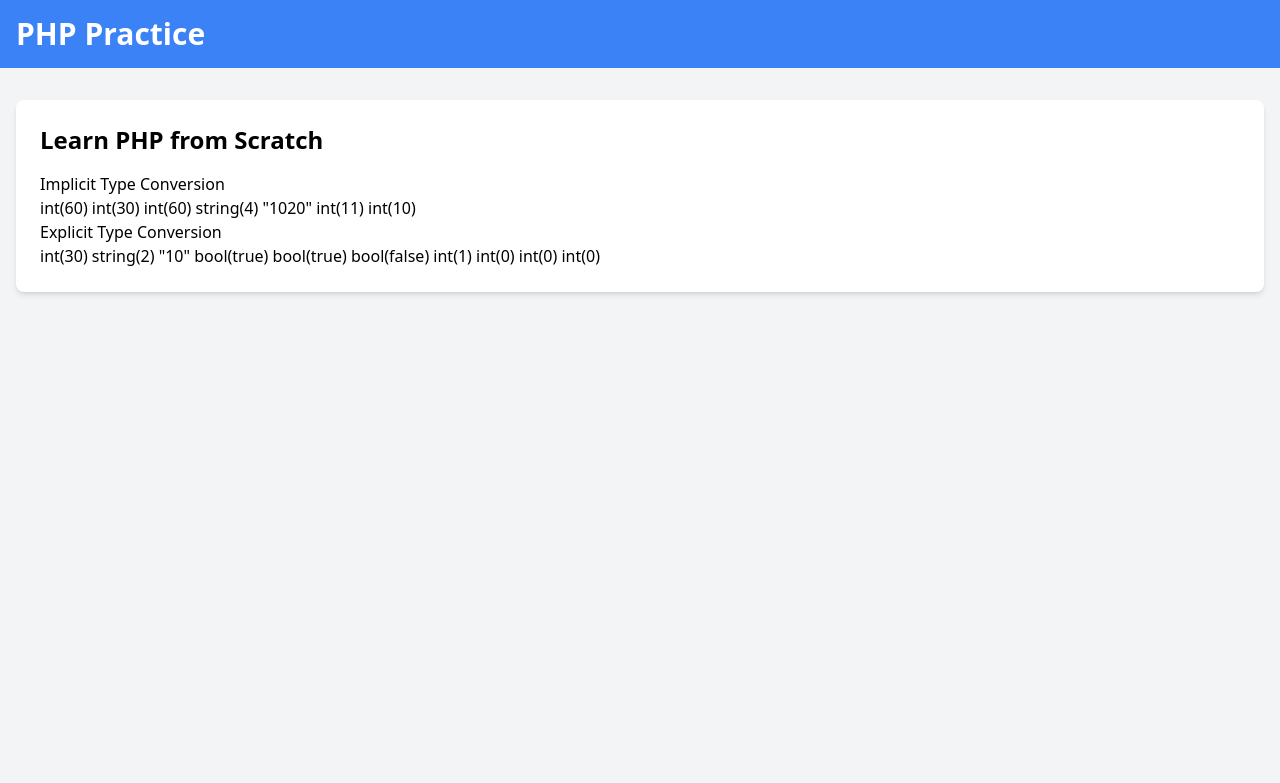
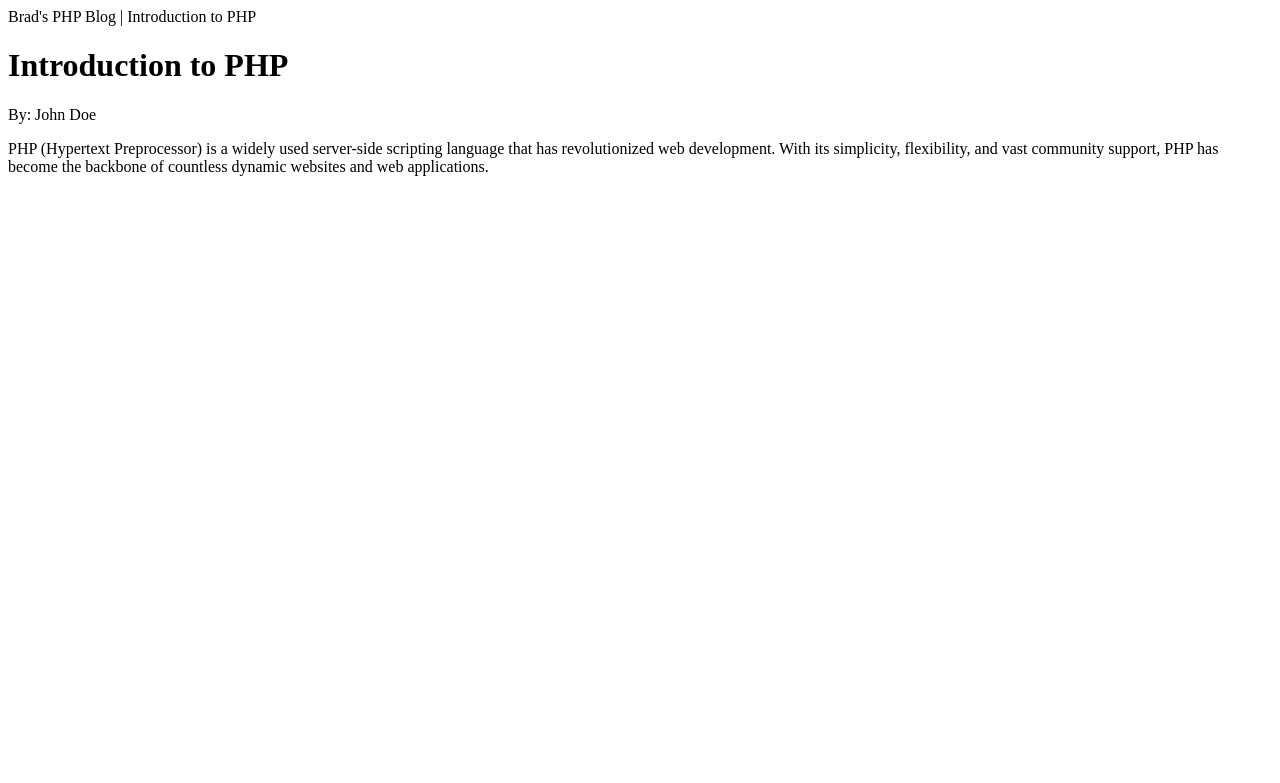
Before and after one commit to jahend412/LearnPhp, a PHP site: page / in a window 1280 px wide. Shown: the top 783 px of the page. Run offline with PHP 8.4, Linux system fonts and the light colour scheme; some libraries are stand-ins or nearby versions.

Commit message:
Code challenge

```diff
--- a/index.php
+++ b/index.php
@@ -1,75 +1,24 @@
-<?php
-$title = 'PHP Practice';
-$heading = 'Learn PHP from Scratch';
-
-$number1 = 10;
-$number2 = 20;
-$number3 = '30';
-$fruit = 'Apple';
-$bool1 = true;
-$bool2 = false;
-$null = null;
-
-// Implicit Type Conversion
-$result0 = $number1 + $number2;
-$result1 = $number1 + $number2 + $number3;
-$result = $number3 + $number3;
-$result2 = $number1 . $number2;
-// $result3 = $fruit + $number1; // Error
-$result4 = $number1 + $bool1;
-$result5 = $number1 + $null;
-
-// Explicit Type Conversion
-$result6 = (int) $number3;
-$result7 = (string) $number1;
-$result8 = (bool) $number1;
-$result9 = (bool) $number3;
-$result10 = (bool) $null;
-$result11 = (int) $bool1;
-$result12 = (int) $bool2;
-$result13 = (int) $fruit;
-$result14 = (int) $null;
-
+<?=
+$title = 'Brad\'s PHP Blog | Introduction to PHP';
+$heading = 'Introduction to PHP';
+$author = 'John Doe';
+$content = 'PHP (Hypertext Preprocessor) is a widely used server-side scripting language that has revolutionized web development. With its simplicity, flexibility, and vast community support, PHP has become the backbone of countless dynamic websites and web applications.';
 ?>
 
 <!DOCTYPE html>
 <html lang="en">
-
-<head>
-    <meta charset="UTF-8">
-    <meta name="viewport" content="width=device-width, initial-scale=1.0">
-    <script src="https://cdn.tailwindcss.com"></script>
+  <head>
+    <meta charset="UTF-8" />
+    <meta name="viewport" content="width=device-width, initial-scale=1.0" />
     <title><?= $title ?></title>
-</head>
-
-<body class="bg-gray-100">
-    <header class="bg-blue-500 text-white p-4">
-        <div class="container mx-auto">
-            <h1 class="text-3xl font-semibold"><?= $title?></h1>
-        </div>
-    </header>
-    <div class="container mx-auto p-4 mt-4">
-        <div class="bg-white rounded-lg shadow-md p-6">
-            <h2 class="text-2xl font-semibold mb-4"><?= $heading ?></h2>
-         <?= 'Implicit Type Conversion'; echo '<br />'?>
-            <?=  var_dump($result) ?>
-          <?=       var_dump($result0); ?>
-            <?=       var_dump($result1); ?>
-            <?=       var_dump($result2);  ?>
-            <?=       var_dump($result4);  ?>
-            <?=       var_dump($result5); echo '<br />'  ?>
-            <?= 'Explicit Type Conversion'; echo '<br />' ?>
-            <?=       var_dump($result6);  ?>
-            <?=       var_dump($result7);  ?>
-            <?=       var_dump($result8);  ?>
-            <?=       var_dump($result9);  ?>
-            <?=       var_dump($result10);  ?>
-            <?=       var_dump($result11);  ?>
-            <?=       var_dump($result12);  ?>
-            <?=       var_dump($result13);  ?>
-            <?=       var_dump($result14);  ?>
-        </div>
-    </div>
-</body>
-
+  </head>
+  <body>
+    <main>
+      <h1><?= $heading ?></h1>
+      <p>By: <?=$author?></p>
+      <p>
+        <?= $content ?>
+      </p>
+    </main>
+  </body>
 </html>
```
